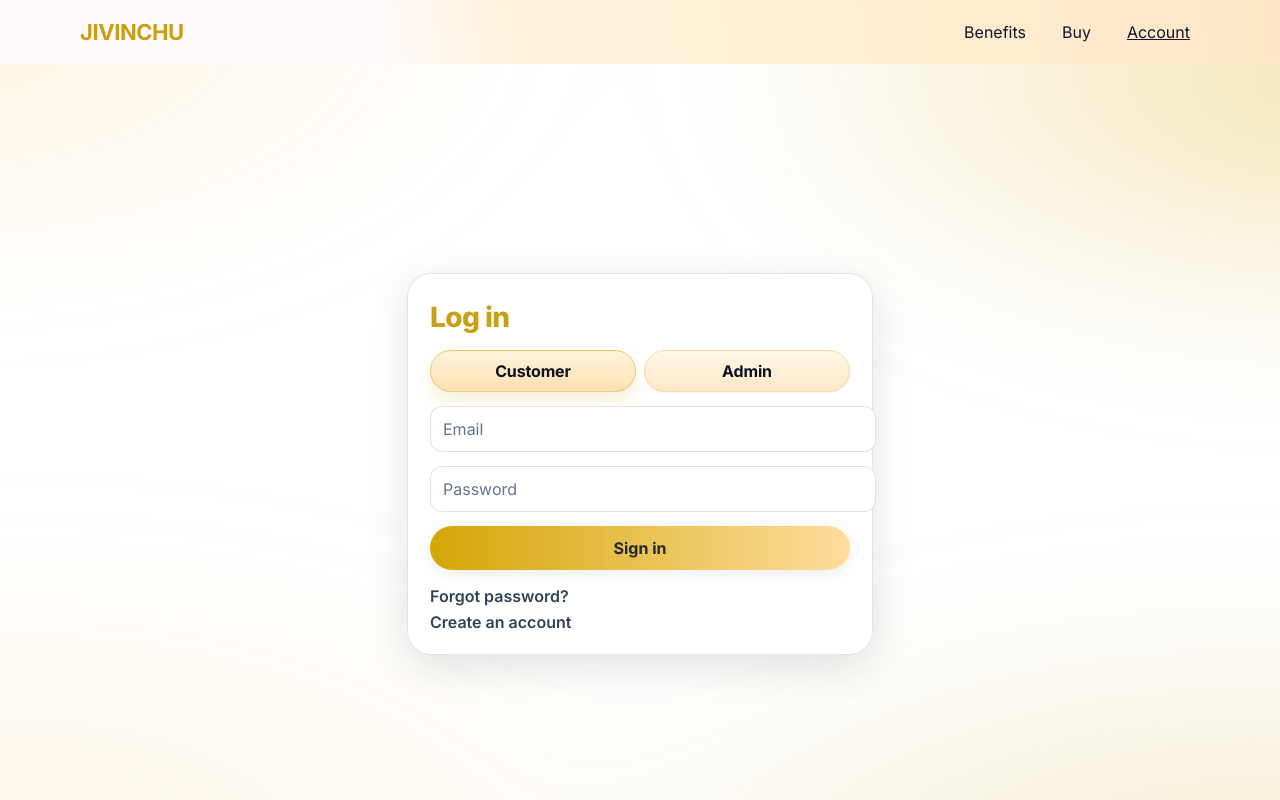
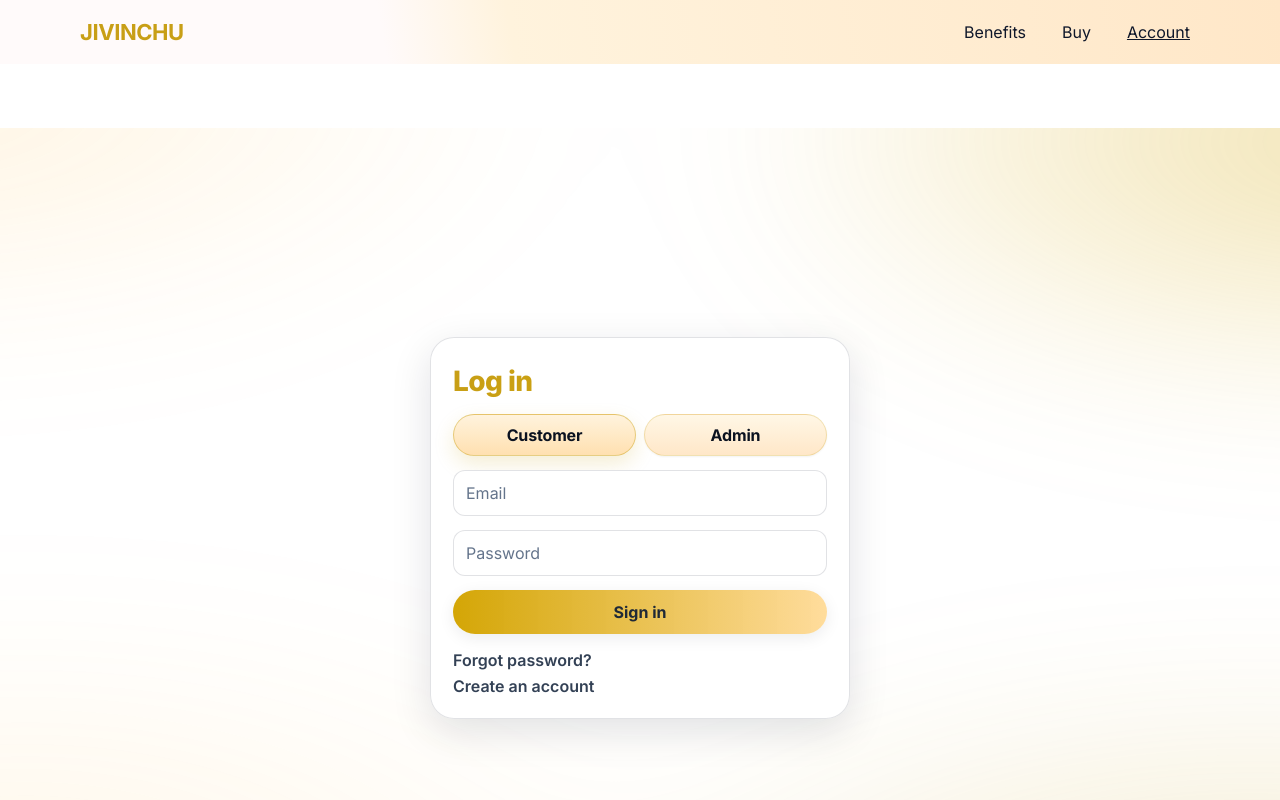
Before and after one commit to Harshith-Reddy-Revoori/oneproduct-store, a Next.js app in the folder web/: page /login in a window 1280 px wide. Shown: the top 800 px of the page. Built offline with nearby package versions, Linux system fonts and the light colour scheme.

Commit message:
(feat: Side-wide UI): Fixed UI and someother bugs for account, new user

```diff
--- a/web/app/account/layout.tsx
+++ b/web/app/account/layout.tsx
@@ -18,7 +18,6 @@ export default async function AccountLayout({ children }: { children: React.Reac
         <nav className={styles.sideNav}>
           <Link className={styles.sideLink} href="/account">Overview</Link>
           <Link className={styles.sideLink} href="/account/orders">Orders</Link>
-          <Link className={styles.sideLink} href="/account/profile">Profile</Link>
         </nav>
         <SignOutButton className={styles.signOut} />
       </aside>
--- a/web/app/account/page.tsx
+++ b/web/app/account/page.tsx
@@ -12,7 +12,7 @@ export default async function AccountHome() {
       <h1 className={styles.pageTitle}>
         Welcome{session.user?.name ? `, ${session.user.name}` : ""}!
       </h1>
-      <p className={styles.muted}>Use the sidebar to view your orders.</p>
+      <p className={styles.muted}>Use the menu to view your orders</p>
     </div>
   );
 }
--- a/web/app/globals.css
+++ b/web/app/globals.css
@@ -17,6 +17,7 @@ body {
   text-rendering: optimizeLegibility;
   -webkit-font-smoothing: antialiased;
   -moz-osx-font-smoothing: grayscale;
+
 }
 
 /* Media defaults */
--- a/web/app/layout.tsx
+++ b/web/app/layout.tsx
@@ -1,10 +1,9 @@
 import "./globals.css";
 import type { Metadata } from "next";
 import { Inter } from "next/font/google";
-import Providers from "./providers"; // 👈 add this
+import Providers from "./providers";
 import SiteHeader from "@/components/SiteHeader";
 import SiteFooter from "@/components/SiteFooter";
-import "../components/Storefront.module.css";
 
 const inter = Inter({ subsets: ["latin"] });
 
@@ -17,12 +16,16 @@ export const metadata: Metadata = {
 export default function RootLayout({ children }: { children: React.ReactNode }) {
   return (
     <html lang="en" className="h-full scroll-smooth">
-      <body className={`${inter.className} min-h-screen bg-white text-gray-900 antialiased`}>
-        <SiteHeader/>
-        <Providers>
-          {children}
-        </Providers>
-        <SiteFooter/>
+      {/* make body a flex column that fills the screen */}
+      <body className={`${inter.className} min-h-dvh flex flex-col bg-white text-gray-900 antialiased`}>
+        <SiteHeader />
+
+        {/* main grows to fill leftover space so the footer sits at the bottom */}
+        <main className="flex-1 pt-[var(--nav-h,64px)]">
+          <Providers>{children}</Providers>
+        </main>
+
+        <SiteFooter />
       </body>
     </html>
   );
--- a/web/app/login/page.tsx
+++ b/web/app/login/page.tsx
@@ -1,7 +1,7 @@
 "use client";
 import { FormEvent, useState } from "react";
 import { signIn } from "next-auth/react";
-import styles from "./Login.module.css";
+import styles from "@/components/Auth.module.css";
 
 export default function LoginPage() {
   const [email, setEmail] = useState("");
--- /dev/null
+++ b/web/components/Auth.module.css
@@ -0,0 +1,231 @@
+/* JIVINCHU Auth Theme — scoped to this module */
+.authTheme {
+    --bg: #ffffff;
+    --ink: #0b1220;
+    --ink-2: #334155;
+    --ink-3: #64748b;
+    --line: rgba(15, 23, 42, 0.12);
+    --brand-1: #ffb22473;   /* peachy glow */
+    --brand-2: #d4a606;     /* gold */
+    --brand-3: #c89f16;     /* deep gold */
+    --radius: 16px;
+    --radius-lg: 20px;
+    --shadow-sm: 0 1px 2px rgba(0,0,0,0.05);
+    --shadow-md: 0 4px 16px rgba(10, 20, 40, 0.08);
+    --shadow-lg: 0 12px 40px rgba(10, 20, 40, 0.12);
+    --nav-h: 64px;
+    color: var(--ink);
+    background: var(--bg);
+  }
+
+  /* page canvas */
+  .authWrap {
+    min-height: calc(100dvh - var(--nav-h));
+    margin-top: var(--nav-h);                 /* content sits below fixed header */
+    display: grid;
+    place-items: center;
+    padding: 32px 16px;
+
+    /* soft brand glow in the background */
+    position: relative;
+    overflow: hidden;
+  }
+  .authWrap::before,
+  .authWrap::after {
+    content: "";
+    position: absolute; inset: -20%;
+    pointer-events: none; z-index: 0;
+    filter: blur(90px); opacity: 0.35;
+    background:
+      radial-gradient(60% 40% at 10% 10%, var(--brand-1), transparent 60%),
+      radial-gradient(60% 40% at 90% 15%, var(--brand-2), transparent 60%);
+  }
+  .authWrap::after {
+    inset: -30%;
+    background:
+      radial-gradient(60% 40% at 80% 85%, var(--brand-3), transparent 60%),
+      radial-gradient(60% 40% at 20% 80%, var(--brand-1), transparent 60%);
+    opacity: 0.25;
+  }
+
+  /* glassy card */
+  .card {
+    width: 100%;
+    max-width: 420px;
+    position: relative;
+    z-index: 1;
+
+    background: rgba(255,255,255,0.92);
+    backdrop-filter: saturate(140%) blur(6px);
+    border: 1px solid var(--line);
+    border-radius: 24px;
+    box-shadow: var(--shadow-lg);
+    padding: 22px;
+    display: grid;
+    gap: 14px;
+  }
+
+  /* heading */
+  .title {
+    margin: 4px 0 2px;
+    font-weight: 800;
+    letter-spacing: -0.02em;
+    font-size: clamp(22px, 2.8vw, 28px);
+    color: transparent;
+    background: linear-gradient(90deg, var(--brand-3), var(--brand-2));
+    -webkit-background-clip: text;
+            background-clip: text;
+  }
+
+  /* mode toggle (Customer/Admin) */
+  .modeRow {
+    display: grid;
+    grid-template-columns: 1fr 1fr;
+    gap: 8px;
+  }
+  .modeBtn {
+    appearance: none;
+    border: 1px solid rgba(200,159,22,0.25);
+    border-radius: 9999px;
+    padding: 10px 14px;
+    font-weight: 700;
+    letter-spacing: -0.01em;
+    background: linear-gradient(180deg, #fff7e6, #ffe7c8);
+    color: var(--ink);
+    box-shadow: var(--shadow-sm);
+    cursor: pointer;
+    transition: transform .12s ease, box-shadow .2s ease, background .2s ease, border-color .2s ease;
+  }
+  .modeBtn:hover { transform: translateY(-1px); box-shadow: var(--shadow-md); }
+  .modeBtn[aria-pressed="true"] {
+    border-color: rgba(200,159,22,0.45);
+    background: linear-gradient(180deg, #fff3dd, #ffe0b0);
+    box-shadow: 0 8px 20px rgba(200,159,22,.18);
+  }
+
+  /* inputs */
+  .input {
+    width: 100%;
+    border: 1px solid var(--line);
+    border-radius: 12px;
+    padding: 12px 12px;
+    background: #fff;
+    color: var(--ink);
+    font: inherit;
+    outline: none;
+    transition: border-color .15s ease, box-shadow .15s ease;
+  }
+  .input::placeholder { color: var(--ink-3); }
+  .input:focus {
+    border-color: rgba(200,159,22,0.55);
+    box-shadow: 0 0 0 3px rgba(200,159,22,0.18);
+  }
+
+  /* submit */
+  .submit {
+    border: 0;
+    border-radius: 9999px;
+    padding: 12px 18px;
+    font-weight: 700;
+    cursor: pointer;
+    background: linear-gradient(90deg, var(--brand-2), var(--brand-1));
+    color: #1f2937;
+    box-shadow: var(--shadow-md);
+    transition: box-shadow .2s ease, transform .12s ease;
+  }
+  .submit:hover { transform: translateY(-1px); box-shadow: 0 10px 28px rgba(200,159,22,.25); }
+  .submit:active { transform: translateY(0); }
+
+  /* links */
+  .linkRow {
+    display: grid;
+    gap: 6px;
+    margin-top: 2px;
+  }
+  .link {
+    color: var(--ink-2);
+    text-decoration: none;
+    font-weight: 600;
+  }
+  .link:hover { color: var(--ink); text-decoration: underline; }
+
+  /* error */
+  .error {
+    margin: 4px 0 0;
+    color: #b91c1c;
+    background: #fee2e2;
+    border: 1px solid #fecaca;
+    padding: 8px 10px;
+    border-radius: 10px;
+    font-size: 14px;
+  }
+
+  /* small screens */
+  @media (max-width: 420px) {
+    .card { padding: 18px; border-radius: 20px; }
+  }
+
+  /* --- Signup additions (append to Auth.module.css) --- */
+
+/* make layout sizing predictable */
+.authTheme *,
+.authTheme *::before,
+.authTheme *::after { box-sizing: border-box; }
+
+/* form layout */
+.form { display: grid; gap: 12px; }
+.field { display: grid; gap: 6px; }
+.label {
+  font-size: 13px;
+  font-weight: 700;
+  color: var(--ink-2);
+}
+
+/* password show/hide */
+.inputWrap { position: relative; }
+.showBtn {
+  position: absolute;
+  top: 50%; right: 8px;
+  transform: translateY(-50%);
+  font-size: 12px;
+  font-weight: 700;
+  padding: 6px 10px;
+  border-radius: 9999px;
+  border: 1px solid rgba(200,159,22,0.25);
+  background: linear-gradient(180deg, #fff7e6, #ffe7c8);
+  color: var(--ink);
+  cursor: pointer;
+  box-shadow: var(--shadow-sm);
+}
+.showBtn:hover { box-shadow: var(--shadow-md); }
+
+/* helper text */
+.hint { margin: 4px 2px 0; font-size: 12.5px; color: var(--ink-3); }
+
+/* terms row */
+.termsRow {
+  display: flex;
+  align-items: center;
+  gap: 10px;
+  font-size: 14px;
+  color: var(--ink-2);
+}
+.checkbox {
+  width: 16px; height: 16px; margin: 0;
+  accent-color: var(--brand-3);
+  border-radius: 4px;
+}
+
+/* actions area */
+.actions { display: grid; gap: 10px; }
+
+/* success message style to pair with your .error */
+.success {
+  margin: 4px 0 0;
+  color: #065f46;
+  background: #d1fae5;
+  border: 1px solid #a7f3d0;
+  padding: 8px 10px;
+  border-radius: 10px;
+  font-size: 14px;
+}
--- a/web/components/Storefront.module.css
+++ b/web/components/Storefront.module.css
@@ -382,3 +382,18 @@
     box-shadow: 0 8px 20px rgba(200,159,22,.25);
   }
 }
+
+
+/* Sticky page shell (below a fixed 64px header) */
+.pageShell {
+  min-height: calc(100dvh - var(--nav-h, 64px));
+  margin-top: var(--nav-h, 64px);   /* sit below fixed header */
+  display: flex;
+  flex-direction: column;
+}
+
+/* main content grows to push footer down */
+.pageMain { flex: 1 1 auto; }
+
+/* safety: only works when inside a flex column parent (pageShell) */
+.siteFooter { margin-top: auto; }
```
Also changed, not shown: web/app/signup/page.tsx (+113 -9 lines).
